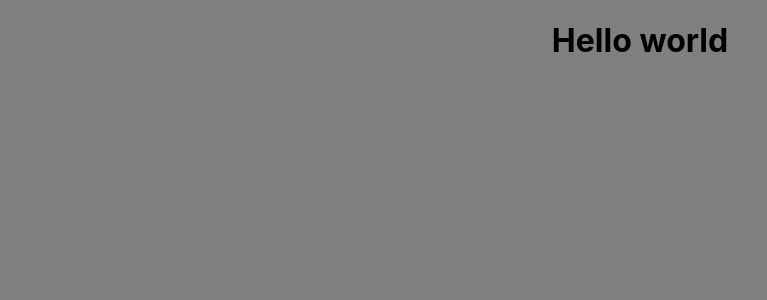
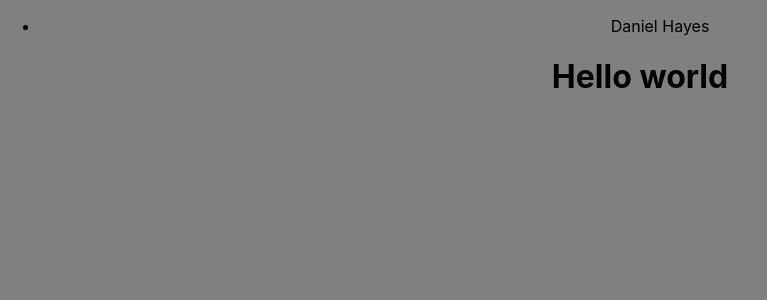
Before and after one commit to Danhayes3008/react-portfolio, a React (Create React App) app: page / in a window 1280 px wide. Shown: the top 300 px of the page, without its empty margins (0-767 px from the left). Built offline with nearby package versions, Linux system fonts and the light colour scheme.

Commit message:
started setting out the navigation bar for my site

```diff
--- a/src/components/navbar/Navbar.js
+++ b/src/components/navbar/Navbar.js
@@ -3,7 +3,13 @@ import React from 'react'
 const Navbar = () => {
     return (
         <nav>
-
+            <div>
+                <div id='navbar'>
+                    <ul>
+                        <li>Daniel Hayes</li>
+                    </ul>
+                </div>
+            </div>
         </nav>
     )
 }
```
